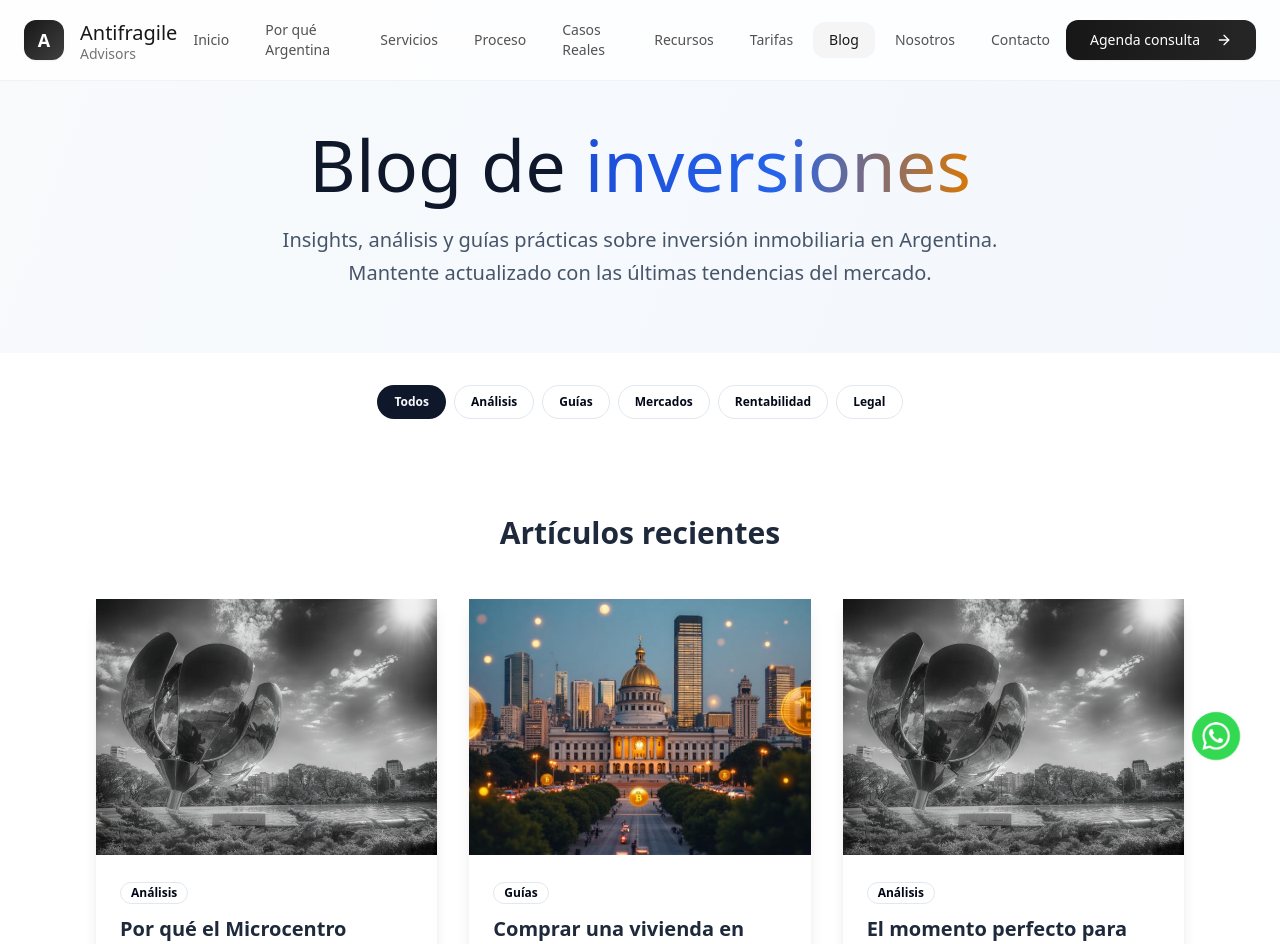
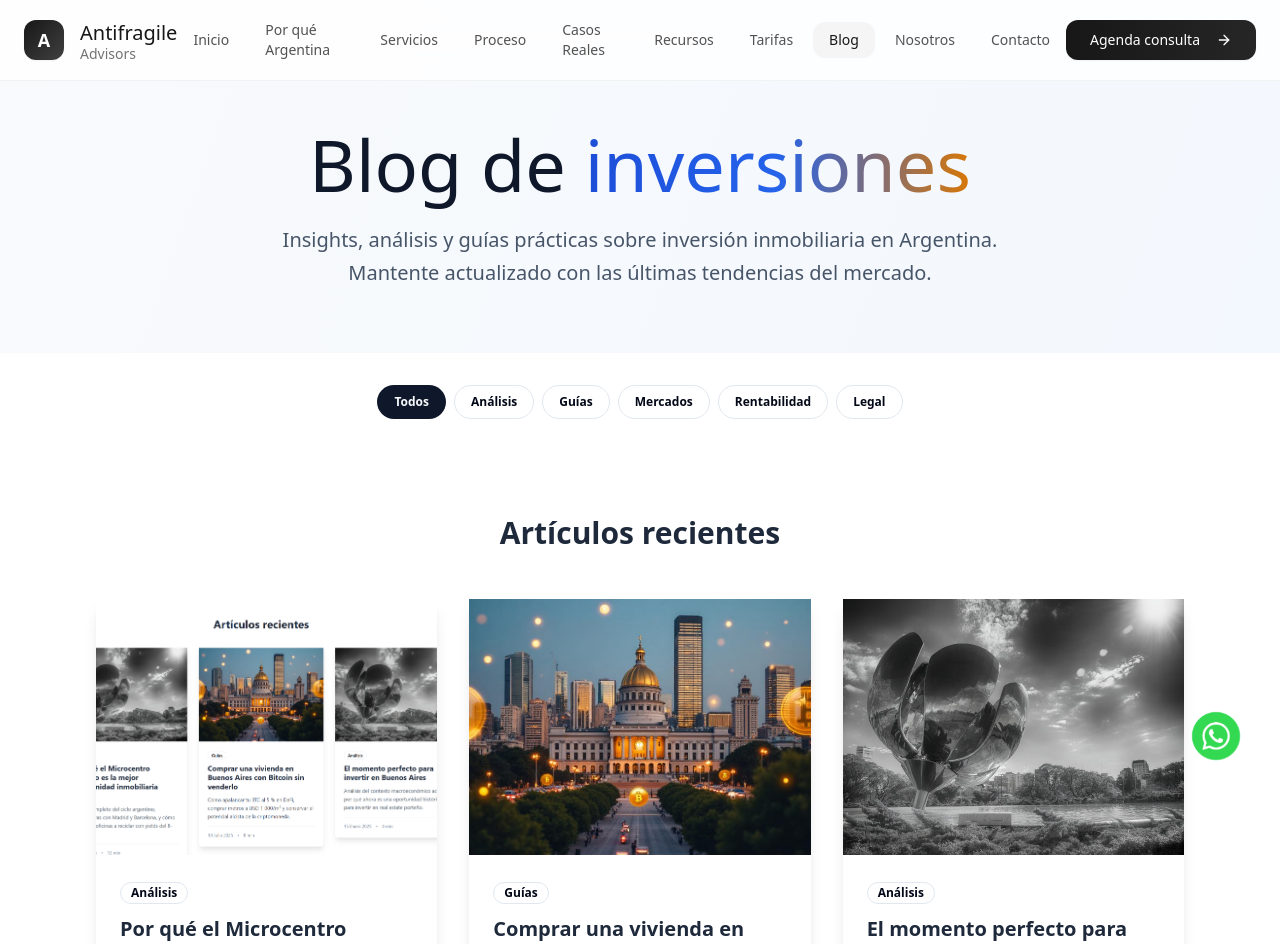
Before and after one commit to Angelrich17/antifragiltest, a React (Vite) app: page /blog in a window 1280 px wide. Shown: the top 944 px of the page. Built offline with nearby package versions, Linux system fonts and the light colour scheme.

Commit message:
Update article image in blog
Use the provided image for the article preview in the blog.

```diff
--- a/src/pages/Blog.tsx
+++ b/src/pages/Blog.tsx
@@ -61,7 +61,7 @@ const Blog = () => {
       date: "13 Julio 2025",
       readTime: "12 min",
       category: "Análisis",
-      image: "/lovable-uploads/8e194d38-6015-40a9-ae62-3263f4341d3a.png",
+      image: "/lovable-uploads/846e6bbf-2781-4efa-b645-bc978009aa4e.png",
       featured: true
     },
     {
```
Also changed, not shown: public/lovable-uploads/846e6bbf-2781-4efa-b645-bc978009aa4e.png (added).
